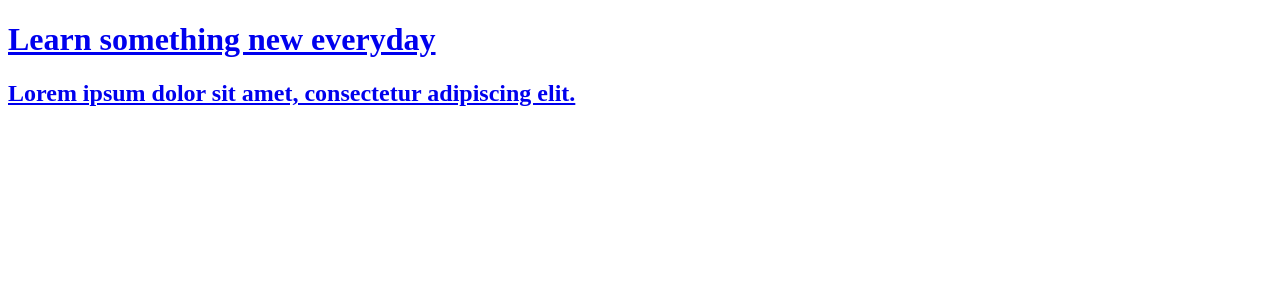
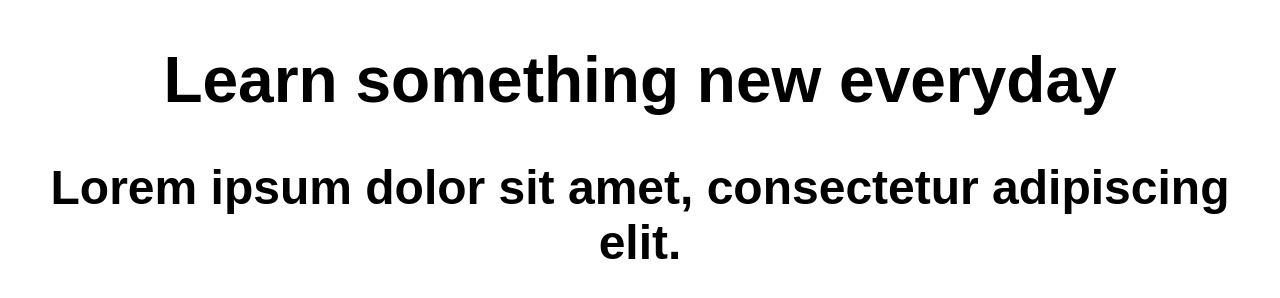
Before and after one commit to GhostGirlLigeia/Colmar-Academy, a plain HTML site: page index.html in a window 1280 px wide. Drawn offline with Linux system fonts and the light colour scheme.

Commit message:
Added body style

```diff
--- a/index.html
+++ b/index.html
@@ -7,7 +7,7 @@
     <link rel="stylesheet" type="text/css" href="/resources/css/style.css">
 </head>
 <body>
-    <p><a href="#"><h1>Learn something new everyday</h1></a></p>
-    <p><a href="#"><h2>Lorem ipsum dolor sit amet, consectetur adipiscing elit.</h2></a></p>
+    <h1>Learn something new everyday</h1>
+    <p><h2>Lorem ipsum dolor sit amet, consectetur adipiscing elit.</h2></p>
 </body>
 </html>
--- a/resources/css/style.css
+++ b/resources/css/style.css
@@ -0,0 +1,6 @@
+body {
+  background-color: white;
+  text-align: center;
+  font-family: Arial, Helvetica, sans-serif;
+  font-size: 32px;
+}
```
